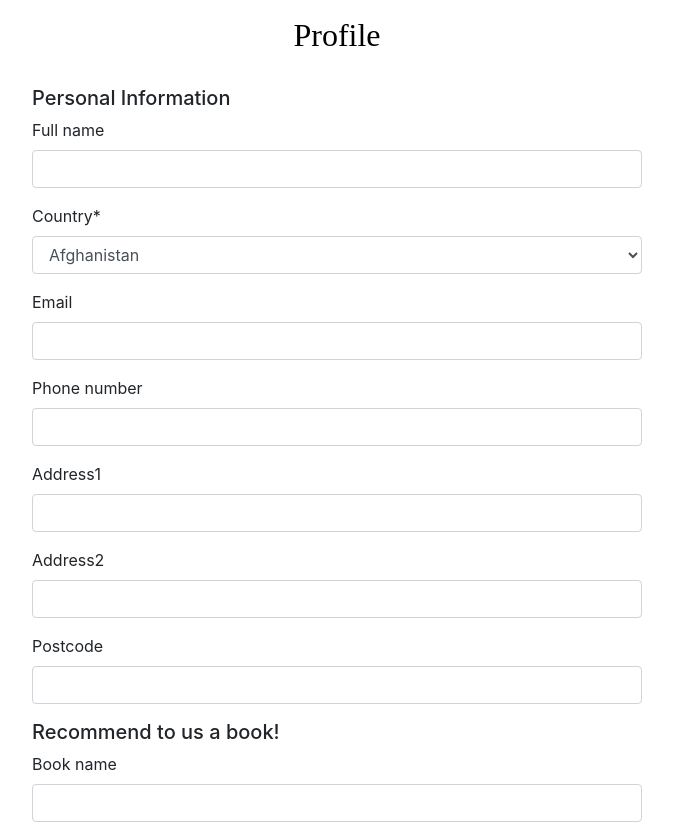
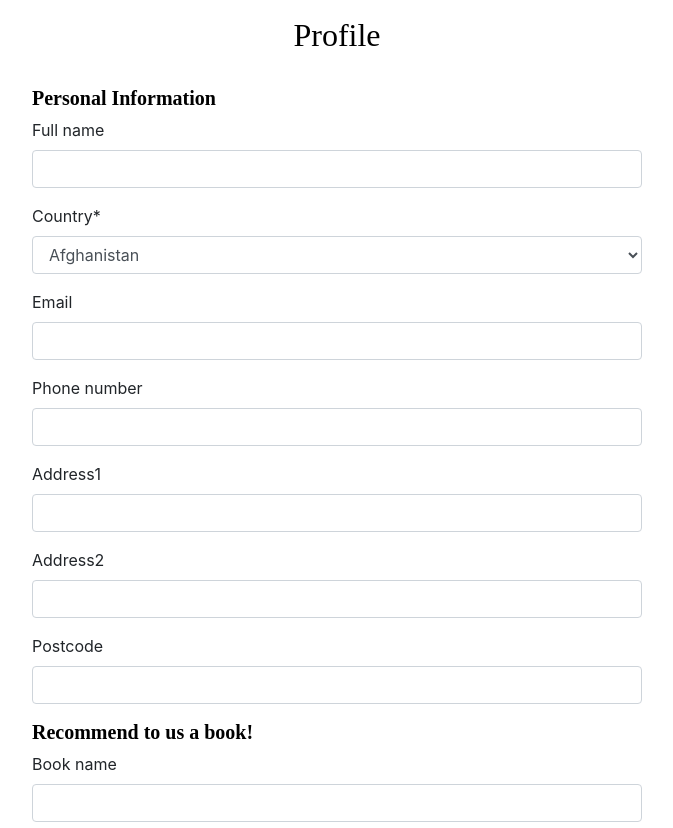
Before and after one commit to HoLaw77/CI-Project-5.2, a Django app: page /customer/customer in a window 1280 px wide. Shown: the part 120-948 px from the top of the page, without its empty margins (303-976 px from the left). Run offline with Django 3.2, Linux system fonts and the light colour scheme; the visitor is signed in with stand-in values (Sample User, id 1); data comes from the database, SQL or seed files in the repository; data that the repository does not hold is empty; some libraries are stand-ins or nearby versions; some web fonts are replaced.

Commit message:
fix font

```diff
--- a/customer/templates/customer/customer.html
+++ b/customer/templates/customer/customer.html
@@ -12,11 +12,15 @@
 
     <div class="row">
         <div class="col-lg-12 col-lg-6">
-            <h5>Personal Information</h5>
+            <h5 class="title-text"> <strong>Personal Information</strong></h5>
             <form action="{% url 'customer' %}" method="POST" id="profile-form">
                 {% csrf_token %}
                 {{form | crispy}}
-                <h5>Recommend to us a book!</h5>
+                <h5 class="title-text"> <strong>
+
+                        Recommend to us a book!
+                    </strong>
+                </h5>
                 {{bookform| crispy}}
                 <button type="submit" class="btn btn-success col-lg-12 col-lg-3 mb-5">
                     Submit</button>
@@ -25,8 +29,8 @@
         </div>
 
 
-        </div>
     </div>
+</div>
 
 
 
--- a/order/templates/order/order.html
+++ b/order/templates/order/order.html
@@ -208,7 +208,7 @@
             <a href="{% url 'book' %}">
 
                 <button class="bg-dark col-lg-4 mt-5 mb-5 center">
-                    <p class="text-white">
+                    <p class="text-white title-text">
 
                         Keep shopping
                     </p>
@@ -230,7 +230,7 @@
             <h2 class="title-text text-center">Your cart is empty</h2>
             <a href="{% url 'book' %}" class="ml-5">
                 <button class="bg-dark col-lg-4 center mt-5">
-                    <p class="text-white">
+                    <p class="text-white title-text">
 
                         Keep shopping
                     </p>
--- a/templates/allauth/account/logout.html
+++ b/templates/allauth/account/logout.html
@@ -20,7 +20,7 @@
         {% endif %}
         <button type="submit"
         class="btn-dark submit-button title-white title-text
-        col-lg-12 col-lg-4">
+        col-md-5">
         <h3>
 
             Sign Out
```
